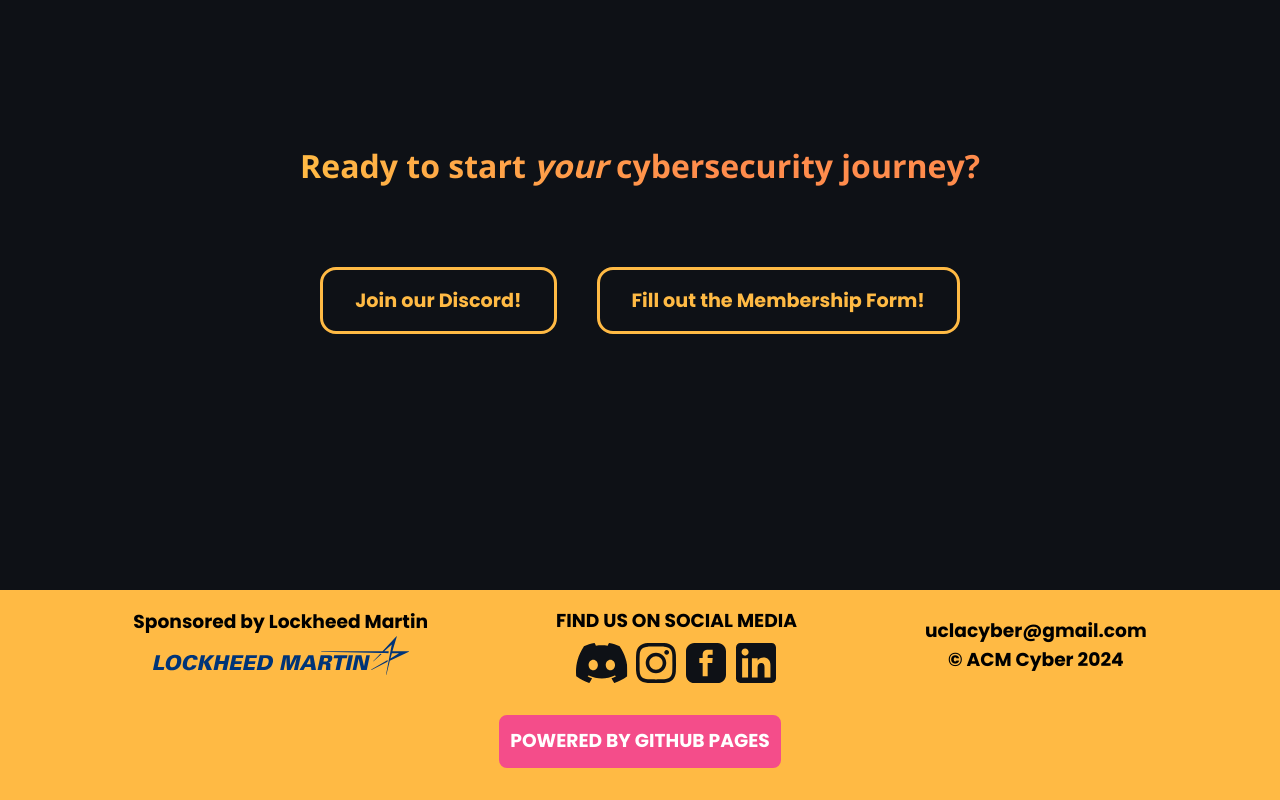
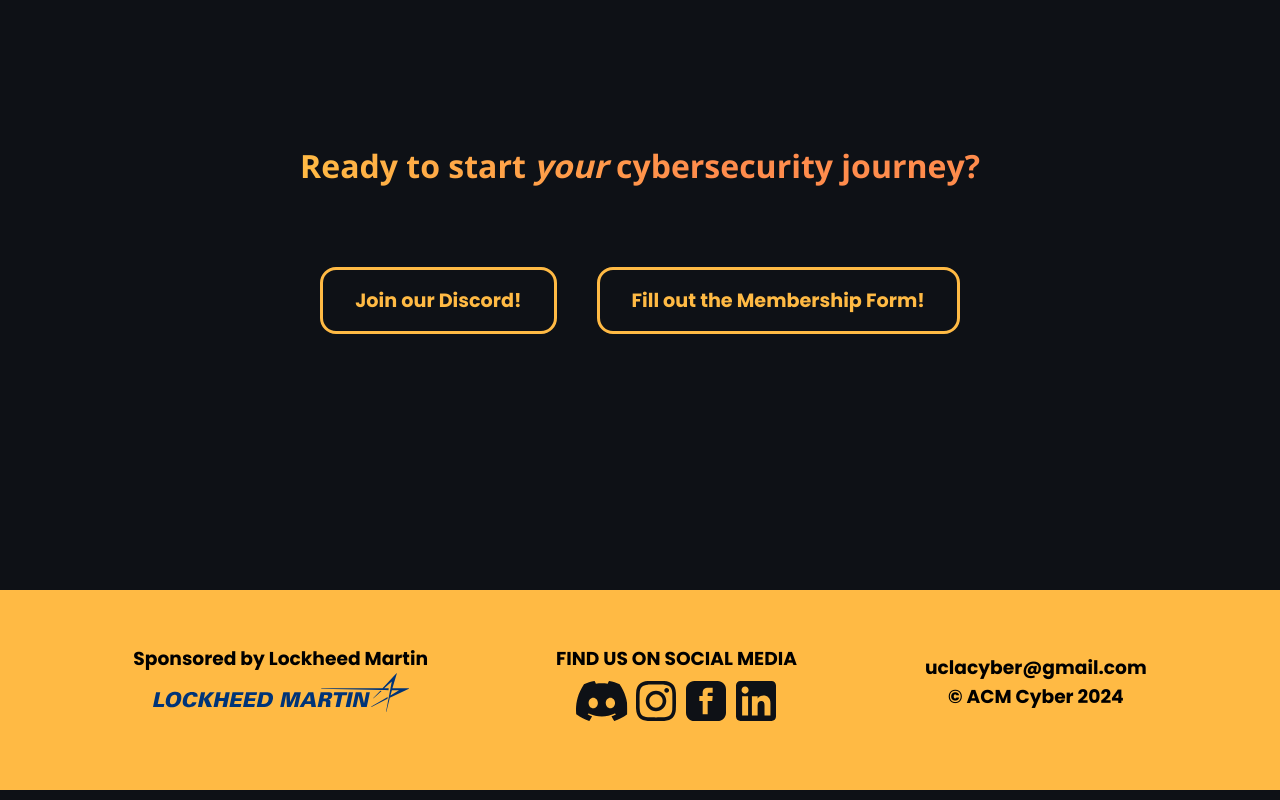
Before and after one commit to uclaacm/acmcyber.com, a Next.js app: page / in a window 1280 px wide. Shown: the part 2179-2979 px from the top of the page. Built offline with nearby package versions, Linux system fonts and the light colour scheme; a web font is replaced by a local one.

Commit message:
remove powered by github

```diff
--- a/components/Footer.tsx
+++ b/components/Footer.tsx
@@ -52,12 +52,11 @@ export default function Footer() {
         <p>© ACM Cyber {new Date().getFullYear()}</p>
       </div>
 
-      <div className={styles.githubPages}>
-        {/* Join Us! */}
+      {/* <div className={styles.githubPages}>
         <a href="https://github.com/uclaacm/acmcyber.com">
           Powered by Github Pages
         </a>
-      </div>
+      </div> */}
     </footer>
   );
 }
```
